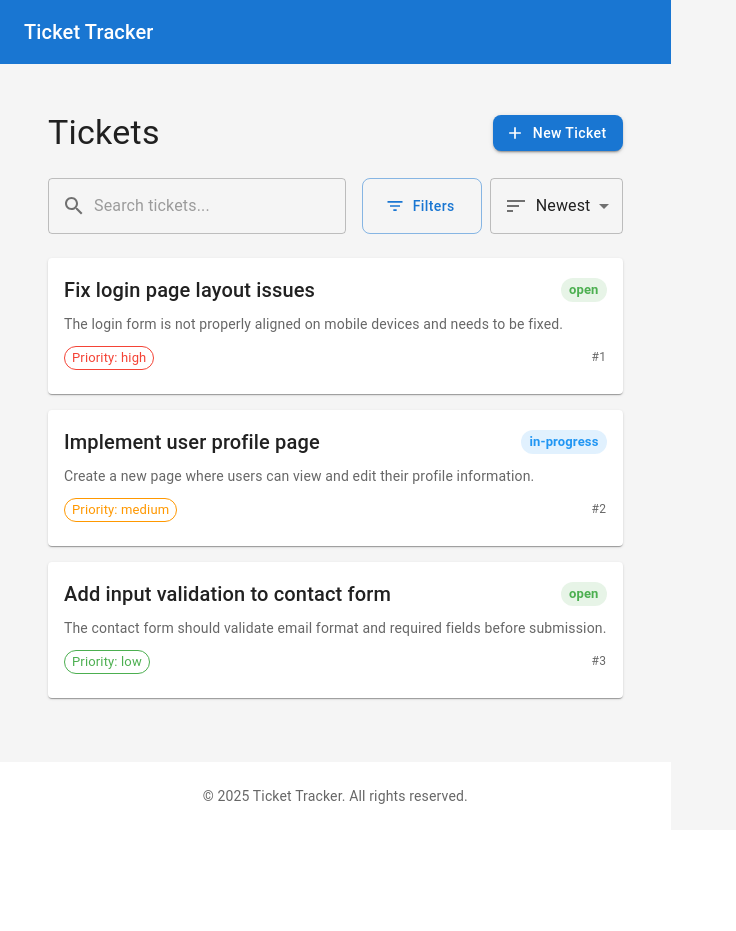
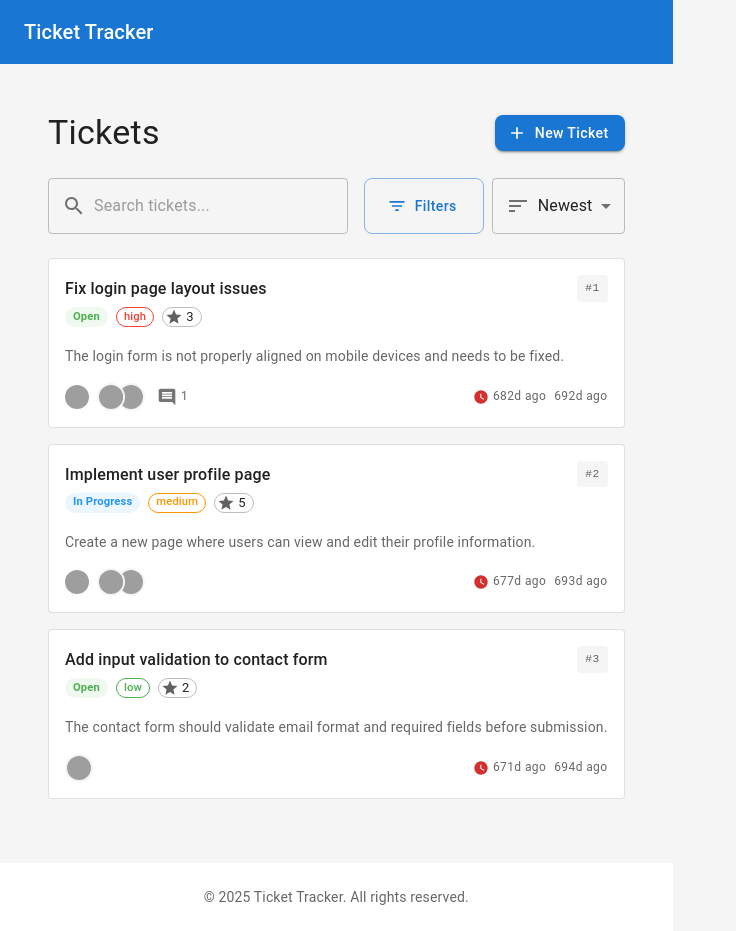
Before and after one commit to phatch9/Cloud-Notes-App, a React (Vite) app in the folder frontend/: page / in a window 1280 px wide. Shown: the whole page, without its empty margins (0-736 px from the left). Before the commit the page ends 830 px from the top, so only its background shows below. Built offline with nearby package versions, Linux system fonts and the light colour scheme; grey boxes are pictures that could not be loaded.

Commit message:
update the imports and add some utility functions

```diff
--- a/frontend/src/components/TicketCard.tsx
+++ b/frontend/src/components/TicketCard.tsx
@@ -1,19 +1,48 @@
 import React from 'react';
 import type { Ticket } from '../types/ticket';
-import { Card, CardContent, Typography, Chip, Box } from '@mui/material';
+import {
+  Card,
+  CardContent,
+  Typography,
+  Chip,
+  Box,
+  Avatar,
+  AvatarGroup,
+  Tooltip,
+  useMediaQuery
+} from '@mui/material';
+import type { Theme } from '@mui/material/styles';
+import {
+  Comment as CommentIcon,
+  AttachFile as AttachmentIcon,
+  WatchLater as DueDateIcon,
+  Star as StoryPointsIcon,
+} from '@mui/icons-material';
+
+// Fallback for date-fns if not installed
+const formatDistanceToNow = (date: Date | string) => {
+  const d = new Date(date);
+  const now = new Date();
+  const diffInSeconds = Math.floor((now.getTime() - d.getTime()) / 1000);
+
+  if (diffInSeconds < 60) return 'just now';
+  if (diffInSeconds < 3600) return `${Math.floor(diffInSeconds / 60)}m ago`;
+  if (diffInSeconds < 86400) return `${Math.floor(diffInSeconds / 3600)}h ago`;
+  return `${Math.floor(diffInSeconds / 86400)}d ago`;
+};
 
 const statusColors = {
   'open': '#4caf50',
   'in-progress': '#2196f3',
   'resolved': '#9c27b0',
   'closed': '#f44336'
-};
+} as const;
 
 const priorityColors = {
   'low': '#4caf50',
   'medium': '#ff9800',
   'high': '#f44336'
-};
+} as const;
 
 interface TicketCardProps {
   ticket: Ticket;
@@ -21,48 +50,189 @@ onClick: () => void;
 }
 
 export const TicketCard: React.FC<TicketCardProps> = ({ ticket, onClick }) => {
+  const isSmallScreen = useMediaQuery((theme: Theme) => theme.breakpoints.down('sm'));
+
+  const handleClick = (e: React.MouseEvent) => {
+    // Only trigger the onClick if the click wasn't on an interactive element
+    if (!(e.target instanceof HTMLButtonElement || e.target instanceof HTMLAnchorElement)) {
+      onClick();
+    }
+  };
+
   return (
     <Card
-        onClick={onClick}
+      onClick={handleClick}
       sx={{
         mb: 2,
         cursor: 'pointer',
-        '&:hover': { boxShadow: 3 }
+        '&:hover': { boxShadow: 3 },
+        transition: 'all 0.2s ease-in-out',
+      }}
+      elevation={0}
+      variant="outlined"
+    >
+      <CardContent sx={{ '&:last-child': { pb: 2 } }}>
+        <Box display="flex" justifyContent="space-between" alignItems="flex-start" mb={1}>
+          <Box sx={{ flex: 1, minWidth: 0, mr: 1 }}>
+            <Typography
+              variant="subtitle1"
+              component="div"
+              sx={{
+                fontWeight: 500,
+                whiteSpace: 'nowrap',
+                overflow: 'hidden',
+                textOverflow: 'ellipsis',
+                mb: 0.5
               }}
             >
-    <CardContent>
-        <Box display="flex" justifyContent="space-between" alignItems="center" mb={1}>
-            <Typography variant="h6" component="div">
               {ticket.title}
             </Typography>
+            <Box display="flex" alignItems="center" flexWrap="wrap" gap={1} mb={1.5}>
               <Chip
-                label={ticket.status}
+                label={ticket.status.replace('-', ' ')}
                 size="small"
                 sx={{
-                backgroundColor: `${statusColors[ticket.status]}22`,
+                  backgroundColor: `${statusColors[ticket.status]}15`,
                   color: statusColors[ticket.status],
-                fontWeight: 'bold'
+                  fontWeight: 'bold',
+                  textTransform: 'capitalize',
+                  fontSize: '0.7rem',
+                  height: 20
                 }}
               />
-        </Box>
-
-        <Typography variant="body2" color="text.secondary" sx={{ mb: 1.5 }} noWrap>
-        {ticket.description}
-        </Typography>
-
-        <Box display="flex" justifyContent="space-between" alignItems="center">
               <Chip
-            label={`Priority: ${ticket.priority}`}
+                label={ticket.priority}
                 size="small"
                 variant="outlined"
                 sx={{
                   borderColor: priorityColors[ticket.priority],
-            color: priorityColors[ticket.priority]
+                  color: priorityColors[ticket.priority],
+                  fontWeight: 'medium',
+                  fontSize: '0.7rem',
+                  height: 20
                 }}
               />
+              {ticket.storyPoints && (
+                <Chip
+                  icon={<StoryPointsIcon fontSize="small" />}
+                  label={ticket.storyPoints}
+                  size="small"
+                  variant="outlined"
+                  sx={{ height: 20 }}
+                />
+              )}
+            </Box>
+          </Box>
+
+          <Box display="flex" alignItems="center">
+            <Typography
+              variant="caption"
+              color="text.secondary"
+              sx={{
+                fontFamily: 'monospace',
+                bgcolor: 'action.hover',
+                px: 1,
+                py: 0.5,
+                borderRadius: 1,
+                fontSize: '0.7rem'
+              }}
+            >
+              #{ticket.id.slice(0, 4)}
+            </Typography>
+          </Box>
+        </Box>
+
+        <Typography
+          variant="body2"
+          color="text.secondary"
+          sx={{
+            display: '-webkit-box',
+            WebkitLineClamp: 2,
+            WebkitBoxOrient: 'vertical',
+            overflow: 'hidden',
+            mb: 2,
+            lineHeight: 1.4
+          }}
+        >
+          {ticket.description}
+        </Typography>
+
+        <Box display="flex" justifyContent="space-between" alignItems="center" flexWrap="wrap" gap={1}>
+          <Box display="flex" alignItems="center" gap={1}>
+            {ticket.assignee && (
+              <Tooltip title={`Assigned to ${ticket.assignee.name}`}>
+                <Avatar
+                  src={ticket.assignee.avatar}
+                  alt={ticket.assignee.name}
+                  sx={{ width: 24, height: 24, fontSize: '0.8rem' }}
+                >
+                  {ticket.assignee.name.charAt(0)}
+                </Avatar>
+              </Tooltip>
+            )}
+
+            {ticket.watchers && ticket.watchers.length > 0 && (
+              <AvatarGroup max={3} sx={{ '& .MuiAvatar-root': { width: 24, height: 24, fontSize: '0.7rem' } }}>
+                {ticket.watchers.map(watcher => (
+                  <Tooltip key={watcher.id} title={watcher.name}>
+                    <Avatar src={watcher.avatar} alt={watcher.name}>
+                      {watcher.name.charAt(0)}
+                    </Avatar>
+                  </Tooltip>
+                ))}
+              </AvatarGroup>
+            )}
+
+            {ticket.comments && ticket.comments.length > 0 && (
+              <Box display="flex" alignItems="center" ml={0.5}>
+                <CommentIcon fontSize="small" color="action" sx={{ mr: 0.5 }} />
                 <Typography variant="caption" color="text.secondary">
-            #{ticket.id.slice(0, 6)}
+                  {ticket.comments.length}
                 </Typography>
+              </Box>
+            )}
+
+            {ticket.attachments && ticket.attachments.length > 0 && (
+              <Box display="flex" alignItems="center" ml={1}>
+                <AttachmentIcon fontSize="small" color="action" sx={{ mr: 0.5 }} />
+                <Typography variant="caption" color="text.secondary">
+                  {ticket.attachments.length}
+                </Typography>
+              </Box>
+            )}
+          </Box>
+
+          <Box display="flex" alignItems="center" gap={1}>
+            {ticket.dueDate && (
+              <Tooltip
+                title={`Due ${formatDistanceToNow(new Date(ticket.dueDate).toISOString())}`}
+              >
+                <Box display="flex" alignItems="center">
+                  <DueDateIcon
+                    fontSize="small"
+                    sx={{
+                      color: new Date(ticket.dueDate) < new Date() ? 'error.main' : 'text.secondary',
+                      fontSize: '1rem',
+                      mr: 0.5
+                    }}
+                  />
+                  {!isSmallScreen && (
+                    <Typography variant="caption" color="text.secondary">
+                      {formatDistanceToNow(new Date(ticket.dueDate).toISOString())}
+                    </Typography>
+                  )}
+                </Box>
+              </Tooltip>
+            )}
+
+            {ticket.updatedAt && (
+              <Tooltip title={`Updated ${formatDistanceToNow(new Date(ticket.updatedAt).toISOString())}`}>
+                <Typography variant="caption" color="text.secondary" sx={{ whiteSpace: 'nowrap' }}>
+                  {formatDistanceToNow(new Date(ticket.updatedAt).toISOString())}
+                </Typography>
+              </Tooltip>
+            )}
+          </Box>
         </Box>
       </CardContent>
     </Card>
```
Lines whose indentation alone changed are shown as unchanged.
